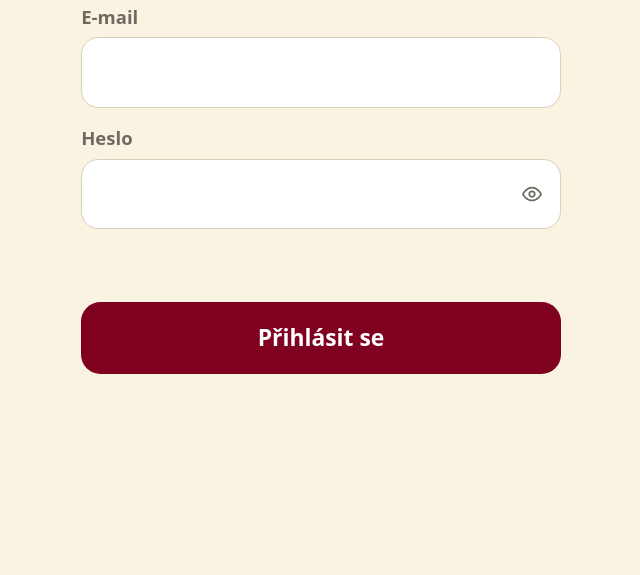
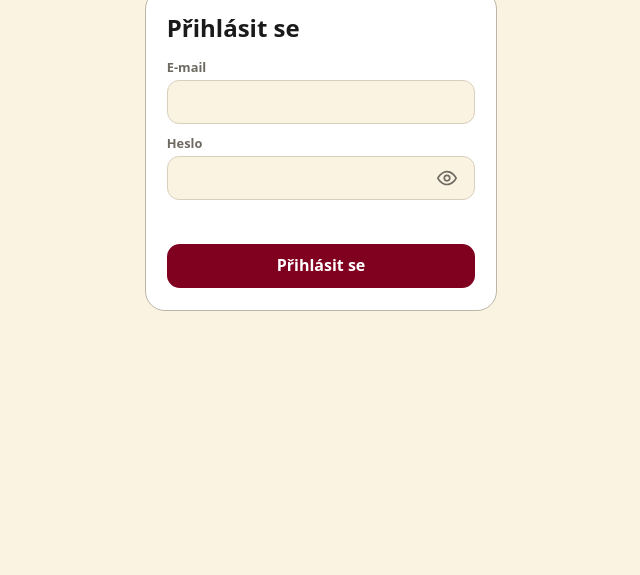
Before and after one commit to Get-receppod/get-receppod.github.io, a plain HTML site: page p-8867f2535461165f77.html in a window 1280 px wide. Shown: the part 225-800 px from the top of the page, without its empty margins (319-959 px from the left). Drawn offline with Linux system fonts and the light colour scheme.

Commit message:
Add files via upload

```diff
--- a/p-8867f2535461165f77.html
+++ b/p-8867f2535461165f77.html
@@ -5,16 +5,21 @@
 <title>Receppod – přehled zákazníků</title>
 <style>
 :root{--bg:#faf3e1;--card:#fff;--tx:#1a1a1a;--mu:#6e6a62;--ln:#d9cfbd;--ac:#800020;--bt:#fff;--ok:#1d7a46;--wa:#b26a00;--er:#b3261e;color-scheme:light}
-@media (prefers-color-scheme:dark){:root{--bg:#14110d;--card:#26211b;--tx:#f3ede0;--mu:#b3a999;--ln:#3a332a;--ac:#990029;--bt:#fff;--ok:#5ac58a;--wa:#e0a24a;--er:#ff8a80;color-scheme:dark}}
+@media (prefers-color-scheme:dark){:root{--bg:#231e18;--card:#312a22;--tx:#f3ede0;--mu:#b9ae9e;--ln:#4a4034;--ac:#990029;--bt:#fff;--ok:#5ac58a;--wa:#e0a24a;--er:#ff8a80;color-scheme:dark}}
 *{box-sizing:border-box}
 html{background:var(--bg);font-size:clamp(16px,1.6vmin + 9px,24px)}
 body{margin:0;background:var(--bg);color:var(--tx);font-family:system-ui,-apple-system,"Segoe UI",sans-serif;line-height:1.45;padding:calc(8px + env(safe-area-inset-top,0px)) max(16px,env(safe-area-inset-right)) 2rem max(16px,env(safe-area-inset-left));min-height:100vh}
 h1{font-size:1.9rem;margin:0 0 .4rem;font-weight:600}
 .wrap{max-width:68rem;margin:0 auto}
 .sub{color:var(--mu);margin:0 0 1.2rem;line-height:1.45}
-.login{font-size:16px;max-width:22rem;margin:0 auto;min-height:calc(100dvh - 3rem);display:flex;flex-direction:column;justify-content:center}
-.login h1{font-size:1.9rem;margin:0 0 .4rem;font-weight:600}
-.login .b{padding:.9rem;font-size:1.05rem}
+.login{font-size:16px;max-width:22em;margin:0 auto;min-height:calc(100dvh - 3rem);display:flex;flex-direction:column;justify-content:center}
+.login form{background:var(--card);border:1.5px solid color-mix(in srgb,var(--tx) 28%,var(--bg));border-radius:1.25em;padding:1.3em 1.3em 1.4em}
+.login h1{font-size:1.5em;margin:0 0 .5em;font-weight:600}
+.login label{font-size:.8em;margin:.75em 0 .25em}
+.login form input{background:var(--bg);padding:.6em .85em;font-size:1em;border-radius:.75em}
+.login form .pwr input{padding-right:2.6em}
+.login .err{margin:.4em 0 0;min-height:1.1em}
+.login .b{margin-top:.8em;padding:.65em;font-size:1em;border-radius:.8em}
 label{display:block;font-size:.85rem;font-weight:600;color:var(--mu);margin:.8rem 0 .3rem}
 input[type=email],input[type=password],input[type=text],input[type=search]{width:100%;padding:.85rem;border:1px solid var(--ln);border-radius:.8rem;background:var(--card);color:var(--tx);font:inherit;font-size:1rem}
 .pwr{position:relative;display:block}.pwr input{padding-right:2.8rem}
```
